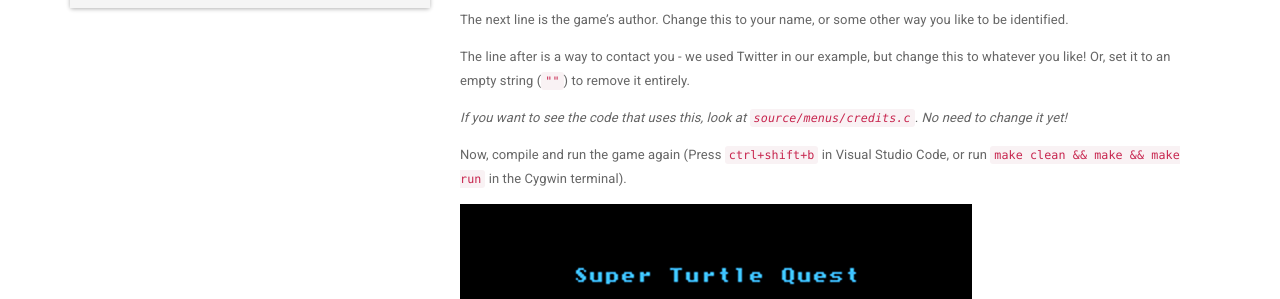
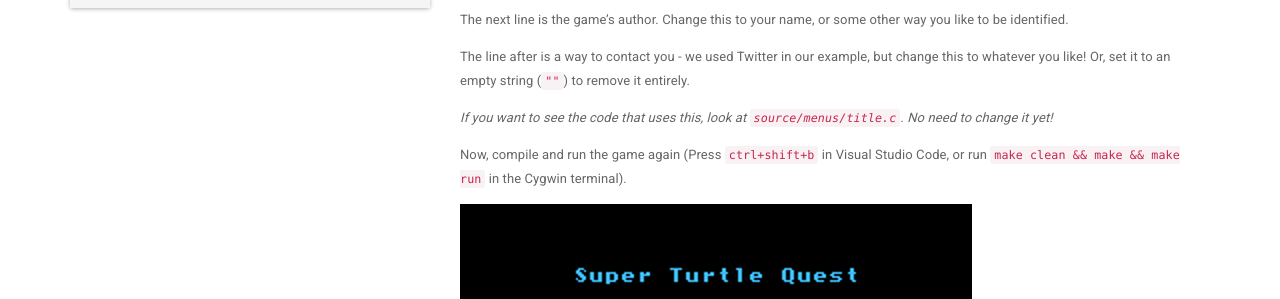
Before and after one commit to igwgames/nes-starter-kit, a Jekyll site: the page built from _docs/section_1/your_first_change.md, in a window 1280 px wide and 900 px high, scrolled down 462 px. Shown: the part 149-448 px from the top of the window. Built offline with Jekyll 4.4.1, drawn with Linux system fonts in a browser that asks for light colours; nearby versions of some CDN libraries; our own code applies the rules of GitHub Pages for plain Markdown files.

Commit message:
Automated documentation update [ci skip]

```diff
--- a/_docs/section_1/your_first_change.md
+++ b/_docs/section_1/your_first_change.md
@@ -34,7 +34,7 @@ identified.
 The line after is a way to contact you - we used Twitter in our example, but change this to whatever
 you like! Or, set it to an empty string (`""`) to remove it entirely.
 
-_If you want to see the code that uses this, look at `source/menus/credits.c`. No need to change
+_If you want to see the code that uses this, look at `source/menus/title.c`. No need to change
 it yet!_
 
 Now, compile and run the game again (Press `ctrl+shift+b` in Visual Studio Code, or run
```
Also changed, not shown: _docs/section_1/setting_up_your_tools.md (+1 -1 lines).
